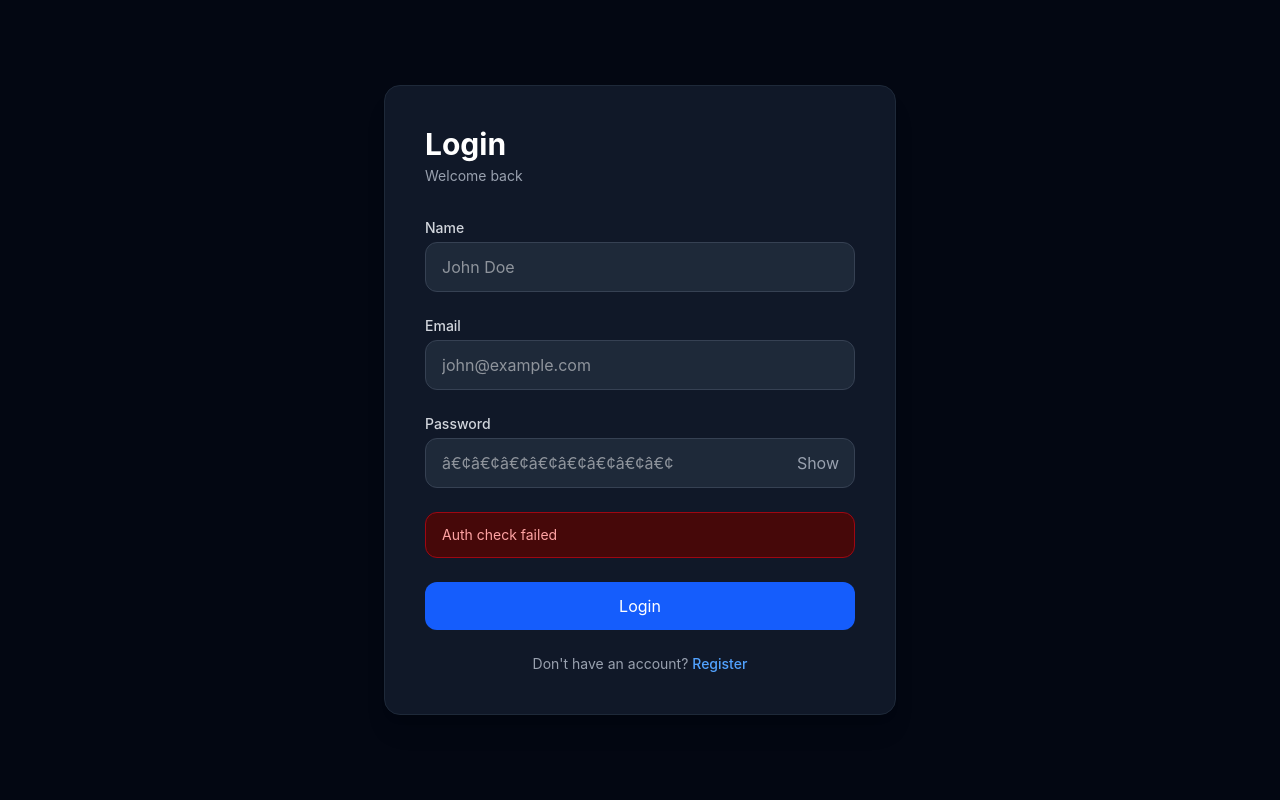
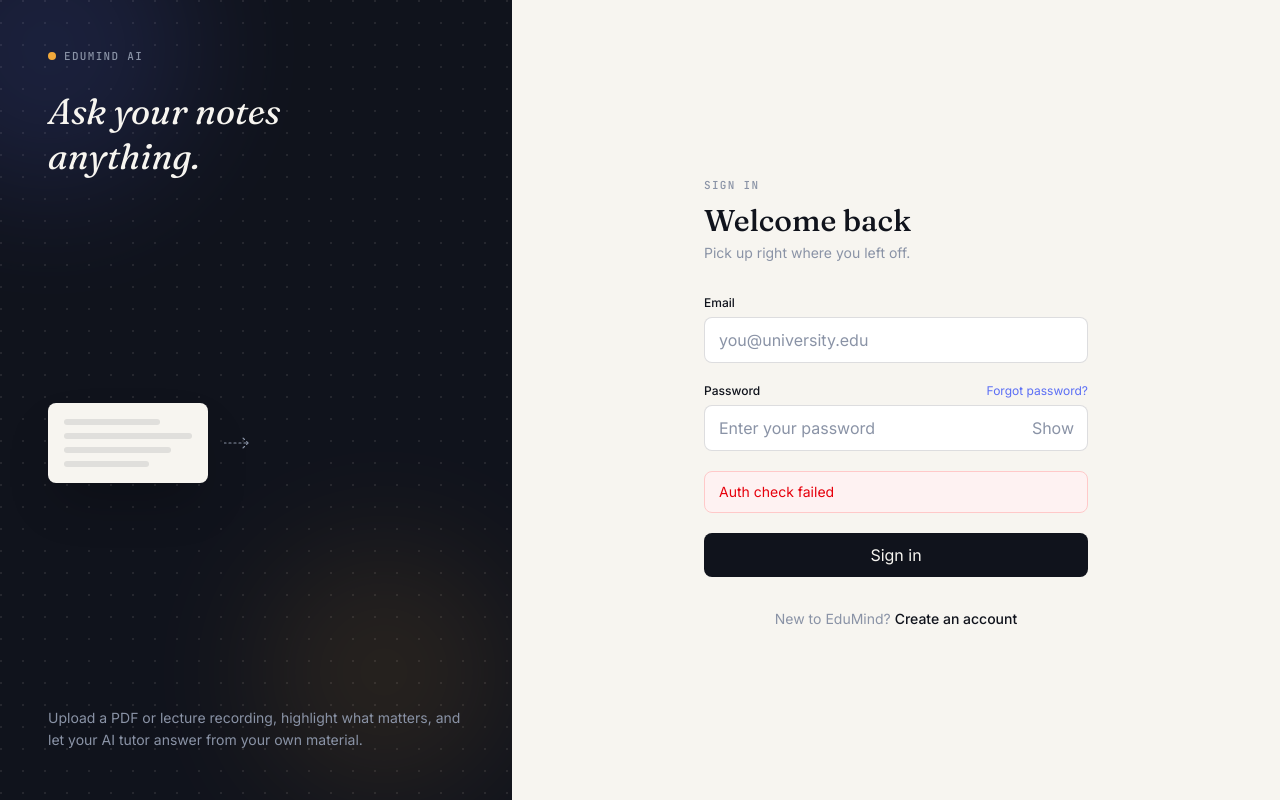
Before and after one commit to mohitnawani/FullStack-GenAi, a React (Vite) app in the folder Frontend/: page /login in a window 1280 px wide. Built offline with nearby package versions, Linux system fonts and the light colour scheme; no server answers.

Commit message:
feat: redesign LoginPage with improved styling and user experience enhancements

```diff
--- a/Frontend/src/pages/LoginPage.jsx
+++ b/Frontend/src/pages/LoginPage.jsx
@@ -2,10 +2,9 @@ import { useForm } from 'react-hook-form'
 import { zodResolver } from '@hookform/resolvers/zod'
 import { z } from 'zod'
 import { useDispatch, useSelector } from 'react-redux'
-import { useNavigate } from 'react-router'
+import { useNavigate, Link } from 'react-router'
 import { loginUser } from '../store/slices/authslice'
 import { useEffect, useState } from 'react'
-import RegisterPage from './RegisterPage'
 
 const loginSchema = z.object({
   emailId: z.string().email('Invalid email'),
@@ -27,91 +26,190 @@ function LoginPage() {
   }, [isAuthenticated, navigate])
 
   const onSubmit = (data) => {
-    console.log('Form Data:', data)
-
     dispatch(loginUser(data))
   }
 
   return (
-    <div className="min-h-screen bg-gray-950 flex items-center justify-center px-4">
-      <div className="w-full max-w-lg bg-gray-900 border border-gray-800 rounded-2xl p-10 shadow-xl">
+    <div className="min-h-screen flex bg-[#F7F5F0]">
+      <style>{`
+        @import url('https://fonts.googleapis.com/css2?family=Fraunces:ital,wght@0,300;0,500;0,600;1,400;1,500&family=Inter:wght@400;500;600&family=JetBrains+Mono:wght@500&display=swap');
 
-        {/* Header */}
-        <div className="mb-8">
-          <h1 className="text-3xl font-bold text-white">Login</h1>
-          <p className="text-gray-400 mt-1 text-sm">Welcome back</p>
+        .em-serif { font-family: 'Fraunces', serif; }
+        .em-sans { font-family: 'Inter', sans-serif; }
+        .em-mono { font-family: 'JetBrains Mono', monospace; letter-spacing: 0.12em; }
+
+        .em-grid {
+          background-image:
+            radial-gradient(circle at 1px 1px, rgba(247,245,240,0.09) 1px, transparent 0);
+          background-size: 22px 22px;
+        }
+
+        @keyframes em-sweep {
+          0%, 15% { width: 0%; }
+          55%, 100% { width: 100%; }
+        }
+        @keyframes em-bubble-in {
+          0%, 60% { opacity: 0; transform: translateY(6px) scale(0.97); }
+          85%, 100% { opacity: 1; transform: translateY(0) scale(1); }
+        }
+        @keyframes em-dot {
+          0%, 100% { opacity: 0.25; }
+          50% { opacity: 1; }
+        }
+        @keyframes em-float {
+          0%, 100% { transform: translateY(0px); }
+          50% { transform: translateY(-6px); }
+        }
+
+        .em-highlight {
+          animation: em-sweep 3.2s ease-in-out infinite;
+        }
+        .em-bubble {
+          animation: em-bubble-in 3.2s ease-in-out infinite;
+        }
+        .em-doc-card {
+          animation: em-float 5s ease-in-out infinite;
+        }
+        .em-dot1 { animation: em-dot 1.1s ease-in-out infinite; }
+        .em-dot2 { animation: em-dot 1.1s ease-in-out 0.15s infinite; }
+        .em-dot3 { animation: em-dot 1.1s ease-in-out 0.3s infinite; }
+
+        @media (prefers-reduced-motion: reduce) {
+          .em-highlight, .em-bubble, .em-doc-card, .em-dot1, .em-dot2, .em-dot3 {
+            animation: none !important;
+          }
+          .em-highlight { width: 100%; }
+          .em-bubble { opacity: 1; transform: none; }
+        }
+      `}</style>
+
+      {/* Brand panel */}
+      <div className="hidden md:flex md:w-[44%] lg:w-[40%] relative flex-col justify-between bg-[#10131C] em-grid px-12 py-12 overflow-hidden">
+        <div className="absolute -top-24 -left-24 w-72 h-72 rounded-full bg-[#5B6EF5] opacity-[0.15] blur-3xl" />
+        <div className="absolute bottom-0 right-0 w-64 h-64 rounded-full bg-[#F2A93B] opacity-[0.10] blur-3xl" />
+
+        <div className="relative z-10">
+          <div className="flex items-center gap-2">
+            <span className="w-2 h-2 rounded-full bg-[#F2A93B]" />
+            <span className="em-mono text-[11px] text-[#8A93A6] uppercase">EduMind AI</span>
+          </div>
+          <h1 className="em-serif italic text-[#F7F5F0] text-4xl mt-6 leading-tight">
+            Ask your notes<br />anything.
+          </h1>
         </div>
 
-        <form onSubmit={handleSubmit(onSubmit)} className="space-y-6">
-
-          {/* Name */}
-          <div>
-            <label className="block text-sm font-medium text-gray-300 mb-1">Name</label>
-            <input
-              type="text"
-              placeholder="John Doe"
-              className="w-full bg-gray-800 border border-gray-700 text-white rounded-xl px-4 py-3 text-sm outline-none focus:border-blue-500 focus:ring-1 focus:ring-blue-500 transition"
-            />
+        {/* Signature: document highlight -> chat answer */}
+        <div className="relative z-10 flex items-center gap-4 my-10">
+          <div className="em-doc-card w-40 shrink-0 rounded-lg bg-[#F7F5F0] p-4 shadow-2xl">
+            <div className="h-1.5 w-3/4 rounded bg-[#1B1F2B]/10 mb-2" />
+            <div className="relative h-1.5 w-full rounded bg-[#1B1F2B]/10 mb-2 overflow-hidden">
+              <span className="em-highlight absolute inset-y-0 left-0 bg-[#F2A93B] rounded" />
+            </div>
+            <div className="h-1.5 w-5/6 rounded bg-[#1B1F2B]/10 mb-2" />
+            <div className="h-1.5 w-2/3 rounded bg-[#1B1F2B]/10" />
           </div>
 
-          {/* Email */}
+          <svg width="28" height="12" viewBox="0 0 28 12" fill="none" className="text-[#8A93A6] shrink-0">
+            <path d="M0 6h24M24 6l-5-5M24 6l-5 5" stroke="currentColor" strokeWidth="1.2" strokeDasharray="2 3" strokeLinecap="round" />
+          </svg>
+
+          <div className="em-bubble rounded-lg rounded-tl-none bg-[#1B1F2B] px-3.5 py-2.5 shadow-xl">
+            <div className="flex gap-1">
+              <span className="em-dot1 w-1.5 h-1.5 rounded-full bg-[#5B6EF5]" />
+              <span className="em-dot2 w-1.5 h-1.5 rounded-full bg-[#5B6EF5]" />
+              <span className="em-dot3 w-1.5 h-1.5 rounded-full bg-[#5B6EF5]" />
+            </div>
+          </div>
+        </div>
+
+        <p className="relative z-10 em-sans text-sm text-[#8A93A6] leading-relaxed">
+          Upload a PDF or lecture recording, highlight what matters, and let your AI tutor answer from your own material.
+        </p>
+      </div>
+
+      {/* Form panel */}
+      <div className="flex-1 flex items-center justify-center px-6 py-12">
+        <div className="w-full max-w-sm">
+          <span className="em-mono text-[11px] text-[#8A93A6] uppercase">Sign in</span>
+          <h2 className="em-serif text-[#10131C] text-3xl mt-2 mb-1">Welcome back</h2>
+          <p className="em-sans text-sm text-[#8A93A6] mb-8">Pick up right where you left off.</p>
+
+          <form onSubmit={handleSubmit(onSubmit)} className="space-y-5" noValidate>
             <div>
-            <label className="block text-sm font-medium text-gray-300 mb-1">Email</label>
+              <label htmlFor="emailId" className="em-sans block text-xs font-medium text-[#10131C] mb-1.5">
+                Email
+              </label>
               <input
+                id="emailId"
                 type="email"
-              placeholder="john@example.com"
-              className={`w-full bg-gray-800 border text-white rounded-xl px-4 py-3 text-sm outline-none focus:border-blue-500 focus:ring-1 focus:ring-blue-500 transition ${errors.emailId ? 'border-red-500' : 'border-gray-700'}`}
+                placeholder="you@university.edu"
+                autoComplete="email"
+                className={`em-sans w-full bg-white border rounded-lg px-3.5 py-2.5 text-sm text-[#10131C] placeholder:text-[#8A93A6] outline-none transition focus:ring-2 focus:ring-[#5B6EF5]/30 focus:border-[#5B6EF5] ${
+                  errors.emailId ? 'border-red-400' : 'border-[#1B1F2B]/15'
+                }`}
                 {...register('emailId')}
               />
-            {errors.emailId && <p className="text-red-400 text-xs mt-1">{errors.emailId.message}</p>}
+              {errors.emailId && (
+                <p className="em-sans text-red-500 text-xs mt-1.5">{errors.emailId.message}</p>
+              )}
             </div>
 
-          {/* Password */}
             <div>
-            <label className="block text-sm font-medium text-gray-300 mb-1">Password</label>
+              <div className="flex items-center justify-between mb-1.5">
+                <label htmlFor="password" className="em-sans block text-xs font-medium text-[#10131C]">
+                  Password
+                </label>
+                <Link to="/forgot-password" className="em-sans text-xs text-[#5B6EF5] hover:text-[#4557d6]">
+                  Forgot password?
+                </Link>
+              </div>
               <div className="relative">
                 <input
+                  id="password"
                   type={showPassword ? 'text' : 'password'}
-                placeholder="â€¢â€¢â€¢â€¢â€¢â€¢â€¢â€¢"
-                className={`w-full bg-gray-800 border text-white rounded-xl px-4 py-3 pr-12 text-sm outline-none focus:border-blue-500 focus:ring-1 focus:ring-blue-500 transition ${errors.password ? 'border-red-500' : 'border-gray-700'}`}
+                  placeholder="Enter your password"
+                  autoComplete="current-password"
+                  className={`em-sans w-full bg-white border rounded-lg px-3.5 py-2.5 pr-16 text-sm text-[#10131C] placeholder:text-[#8A93A6] outline-none transition focus:ring-2 focus:ring-[#5B6EF5]/30 focus:border-[#5B6EF5] ${
+                    errors.password ? 'border-red-400' : 'border-[#1B1F2B]/15'
+                  }`}
                   {...register('password')}
                 />
                 <button
                   type="button"
-                onClick={() => setShowPassword(!showPassword)}
-                className="absolute right-4 top-1/2 -translate-y-1/2 text-gray-400 hover:text-white transition text-xs"
+                  onClick={() => setShowPassword((v) => !v)}
+                  className="em-sans absolute right-3.5 top-1/2 -translate-y-1/2 text-[#8A93A6] hover:text-[#10131C] transition text-xs font-medium"
                 >
                   {showPassword ? 'Hide' : 'Show'}
                 </button>
               </div>
-            {errors.password && <p className="text-red-400 text-xs mt-1">{errors.password.message}</p>}
+              {errors.password && (
+                <p className="em-sans text-red-500 text-xs mt-1.5">{errors.password.message}</p>
+              )}
             </div>
 
-          {/* API Error */}
             {error && (
-            <div className="bg-red-950 border border-red-800 text-red-300 text-sm rounded-xl px-4 py-3">
+              <div className="em-sans bg-red-50 border border-red-200 text-red-600 text-sm rounded-lg px-3.5 py-2.5">
                 {error}
               </div>
             )}
 
-          {/* Submit */}
             <button
               type="submit"
               disabled={loading}
-            className="w-full bg-blue-600 hover:bg-blue-700 disabled:opacity-50 text-white font-semibold rounded-xl py-3 transition"
+              className="em-sans w-full bg-[#10131C] hover:bg-[#1B1F2B] disabled:opacity-50 text-[#F7F5F0] font-medium rounded-lg py-2.5 text-sm transition relative overflow-hidden group"
             >
-            {loading ? 'Logging in...' : 'Login'}
+              <span className="relative z-10">{loading ? 'Signing in…' : 'Sign in'}</span>
+              <span className="absolute bottom-0 left-0 h-0.5 w-0 bg-[#F2A93B] transition-all duration-300 group-hover:w-full" />
             </button>
-
           </form>
 
-        <p className="mt-6 text-center text-sm text-gray-400">
-          Don't have an account?{' '}
-          <a href="/register" className="text-blue-400 hover:text-blue-300 font-medium">
-            Register
-          </a>
+          <p className="em-sans mt-8 text-center text-sm text-[#8A93A6]">
+            New to EduMind?{' '}
+            <Link to="/register" className="text-[#10131C] font-medium hover:text-[#5B6EF5]">
+              Create an account
+            </Link>
           </p>
-
+        </div>
       </div>
     </div>
   )
```
Lines whose indentation alone changed are shown as unchanged.
